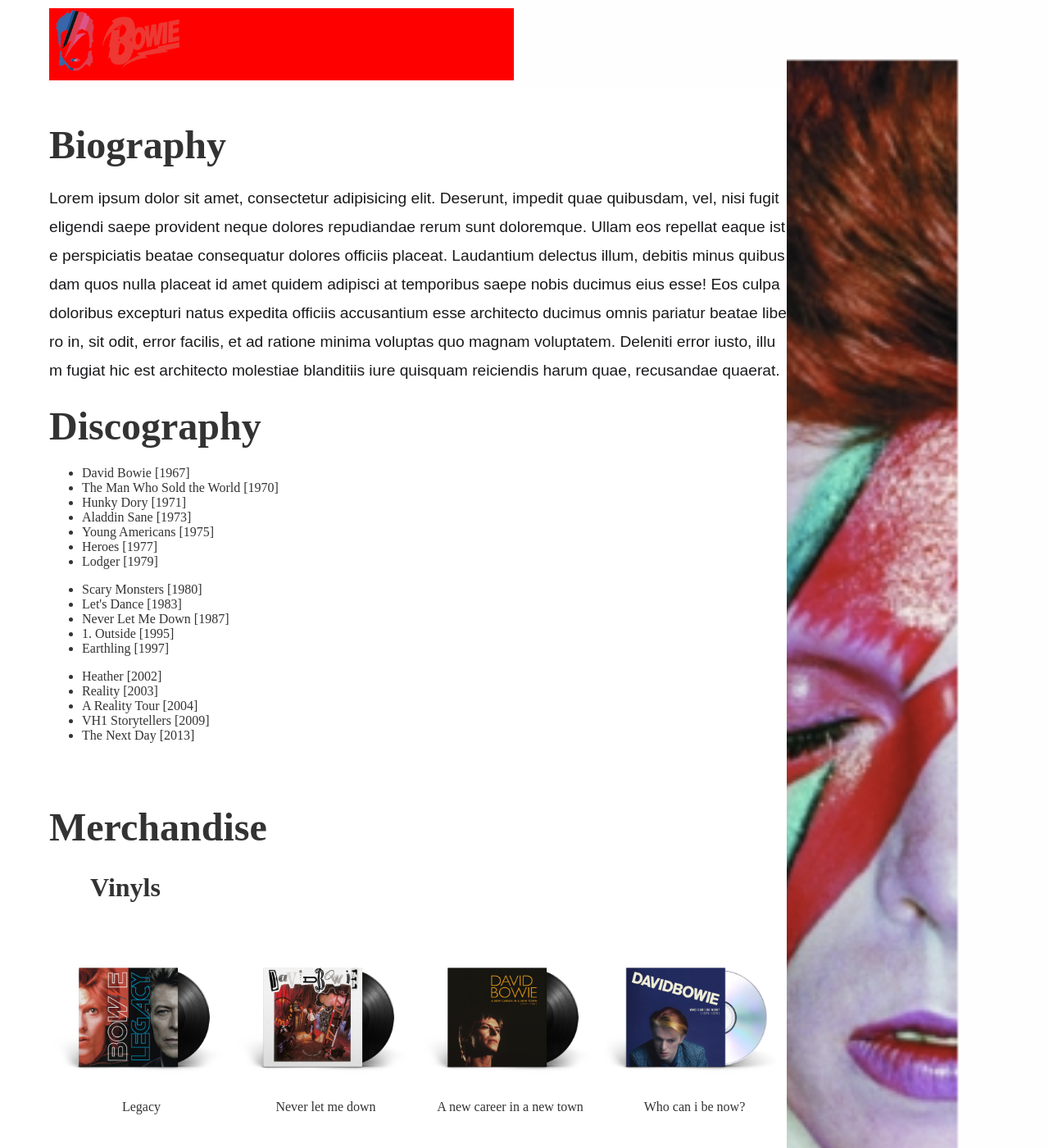
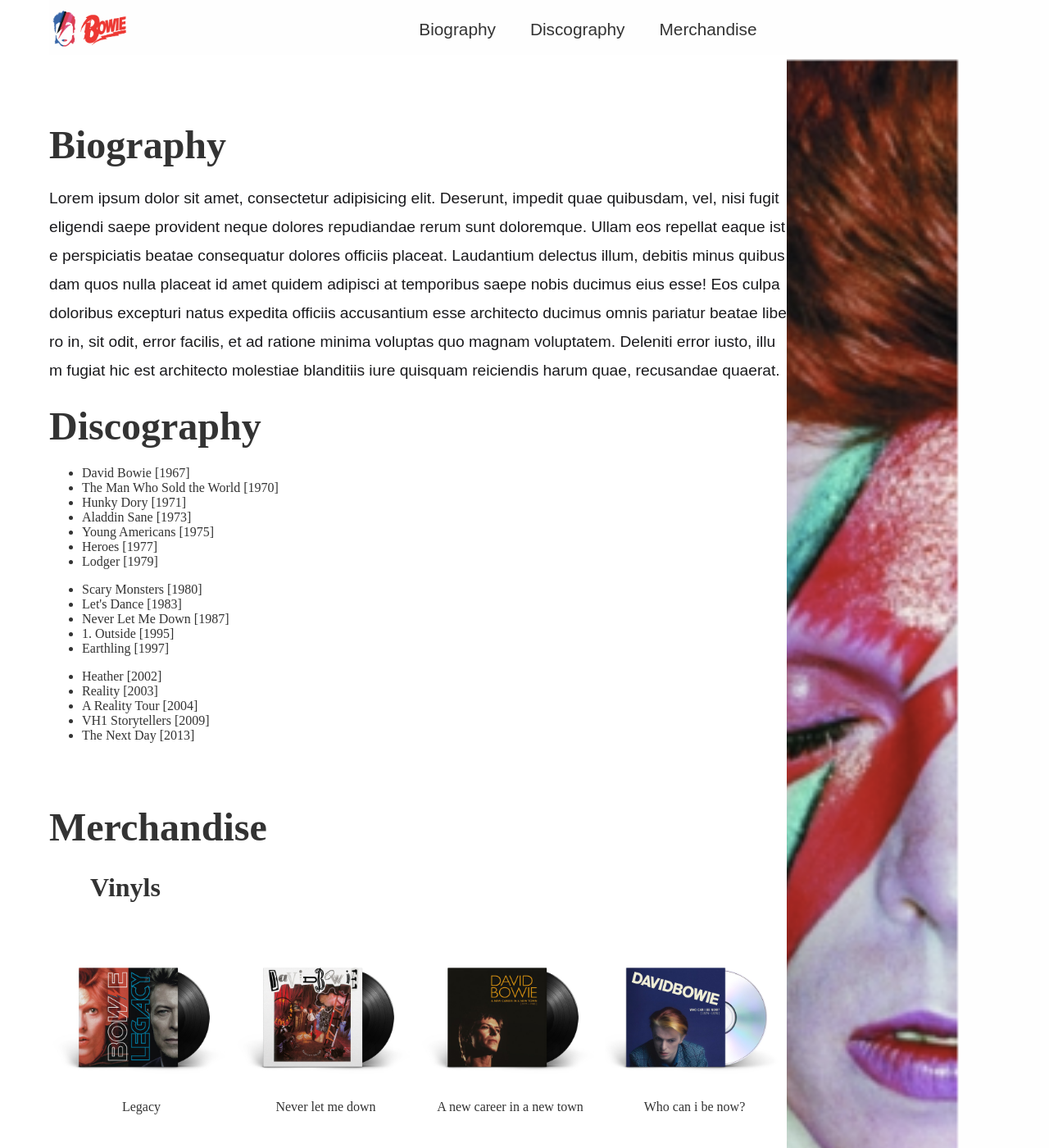
Before and after one commit to dannehess/jekyllprojekt, a Jekyll site: the page built from index.html, in a window 1280 px wide and 1400 px high. Shown: the whole window at 82% size. Built offline with Jekyll 4.4.1, drawn with Linux system fonts in a browser that asks for light colours; nearby versions of some CDN libraries.

Commit message:
responsiv

```diff
--- a/_includes/bowiepic.html
+++ b/_includes/bowiepic.html
@@ -1,3 +1,2 @@
 <div class="bowie">
 </div>
-</div>
--- a/_includes/header.html
+++ b/_includes/header.html
@@ -2,10 +2,13 @@
         <div class="left">
         <main>
 <header>
-    <span class="logo"><a href="#"><img class="logotype" src="../assets/images/logo.png"></a></span>
+    <div class="logo"><a href="#"><img class="logotype" src="../assets/images/logo.png"></a></div>
     <nav>
         <a href="#bio">Biography</a>
         <a href="#disco">Discography</a>
         <a href="#merch">Merchandise</a>
     </nav>
 </header>
+<div class="smallheader">
+<span class="hamburger">&#9776;</span>
+</div>
--- a/assets/css/main.css
+++ b/assets/css/main.css
@@ -5,6 +5,7 @@
   padding: 0;
   color: #333;
   scroll-behavior: smooth;
+  overflow-x: hidden;
 }
 
 .container {
@@ -17,7 +18,7 @@
 }
 
 header {
-  max-width: 75vw;
+  width: 75%;
   padding: 10px 0px 10px 0px;
   background: #fefefe;
   display: -webkit-box;
@@ -67,9 +68,13 @@
   display: -ms-flexbox;
   display: flex;
   margin-top: 4px;
-  -webkit-box-pack: center;
-      -ms-flex-pack: center;
-          justify-content: center;
+  padding-right: 50px;
+  -webkit-box-pack: end;
+      -ms-flex-pack: end;
+          justify-content: flex-end;
+  -webkit-box-align: end;
+      -ms-flex-align: end;
+          align-items: flex-end;
 }
 
 nav a {
@@ -77,8 +82,8 @@
   font-size: 1.3rem;
   font-family: 'Montserrat', sans-serif;
   padding: 10px 10px;
-  margin-right: 4px;
-  margin-left: 50px;
+  margin-right: 2px;
+  margin-left: 30px;
   color: #333;
   text-decoration: none;
   background-size: 100% 200%;
@@ -121,7 +126,6 @@
           align-items: center;
   font-size: 2rem;
   color: #333;
-  background-color: green;
   width: auto;
 }
 
@@ -204,7 +208,7 @@
 }
 
 .logotype {
-  width: 30%;
+  width: 100px;
 }
 
 footer {
@@ -243,18 +247,97 @@
   text-align: center;
 }
 
-@media (max-width: 1350px) {
+.hamburger {
+  display: none;
+}
+
+.smallheader {
+  display: none;
+}
+
+@media (max-width: 1400px) {
+  #smallziggy {
+    width: 100%;
+  }
   nav {
+    margin-top: 14px;
+    width: 100%;
+    display: -webkit-box;
+    display: -ms-flexbox;
+    display: flex;
+    -webkit-box-pack: end;
+        -ms-flex-pack: end;
+            justify-content: flex-end;
+    -webkit-box-align: end;
+        -ms-flex-align: end;
+            align-items: flex-end;
+  }
+  nav a {
+    padding: 10px 4px;
+    margin-right: 4px;
+    margin-left: 30px;
+  }
+  .logo {
+    width: 200px;
+    margin-top: 12px;
+  }
+  .logotype {
+    width: 100px;
+  }
+  header {
+    width: 72%;
+    padding: 0;
+    margin: 0;
+  }
+  .container {
+    margin: 0;
+    padding: 0;
+  }
+  .hamburger {
+    position: fixed;
+    top: 35px;
+    left: 10px;
+    display: inline-block;
+    padding: 0px 10px;
+    font-size: 3rem;
+    line-height: 0;
+    color: #1a1a1d;
+    z-index: 999;
+  }
+  .left {
+    margin: 0;
+  }
+}
+
+@media (max-width: 1100px) {
+  main {
+    margin-top: 420px;
+  }
+  nav {
+    max-width: 100%;
     display: none;
   }
+  .bowie {
+    display: none;
+  }
+  .smallheader {
+    background-image: url("../../assets/images/ziggy.jpg");
+    background-repeat: no-repeat, no-repeat;
+    background-position: top -80px right -70px;
+    background-attachment: fixed;
+    width: 100%;
+    height: 420px;
+    display: block;
+    position: absolute;
+    top: 0;
+    left: 0;
+    right: 0;
+  }
+  .smallheader img {
+    max-width: 100%;
+  }
   header {
-    width: 90%;
-  }
-  .bowie {
-    z-index: 1;
-  }
-  .logotype, .logo {
-    background-color: red;
+    display: none;
   }
 }
 /*# sourceMappingURL=main.css.map */
```
Also changed, not shown: assets/css/main.scss (+105 -15 lines), 5 other files.
